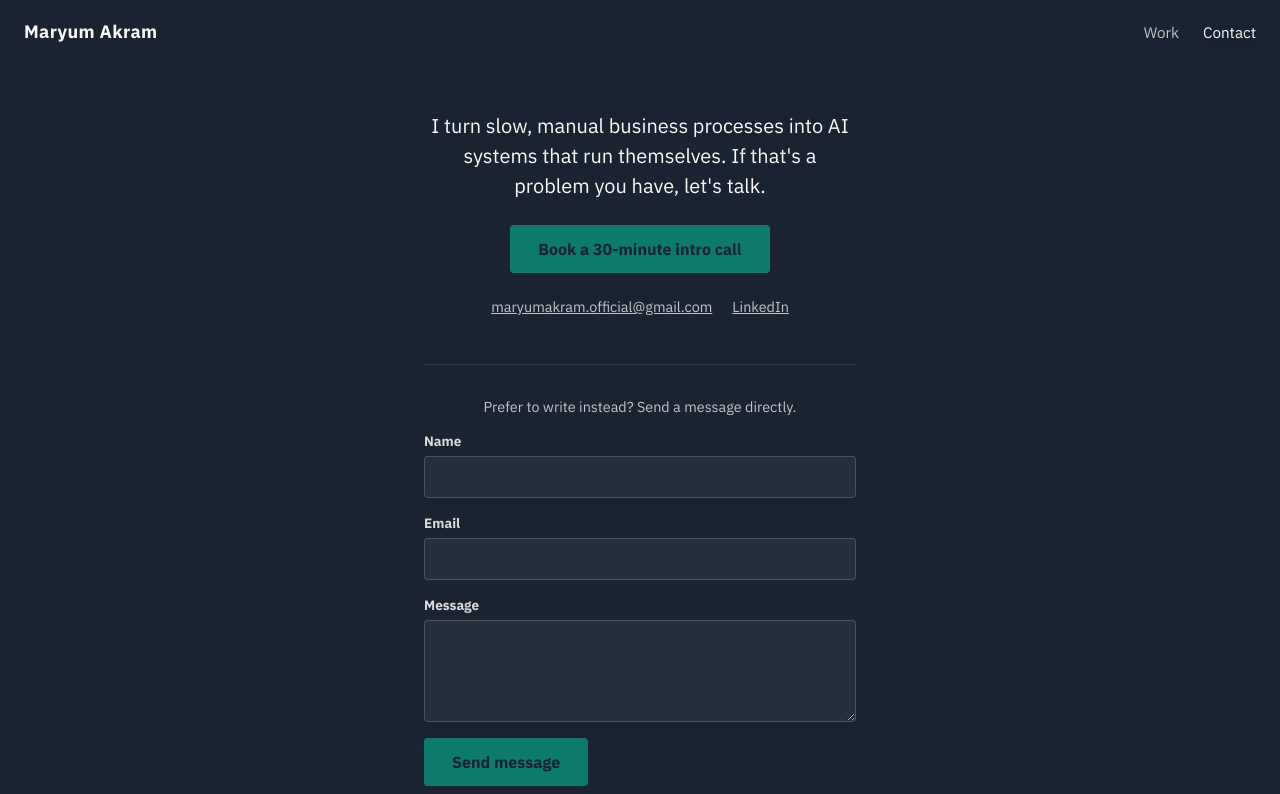
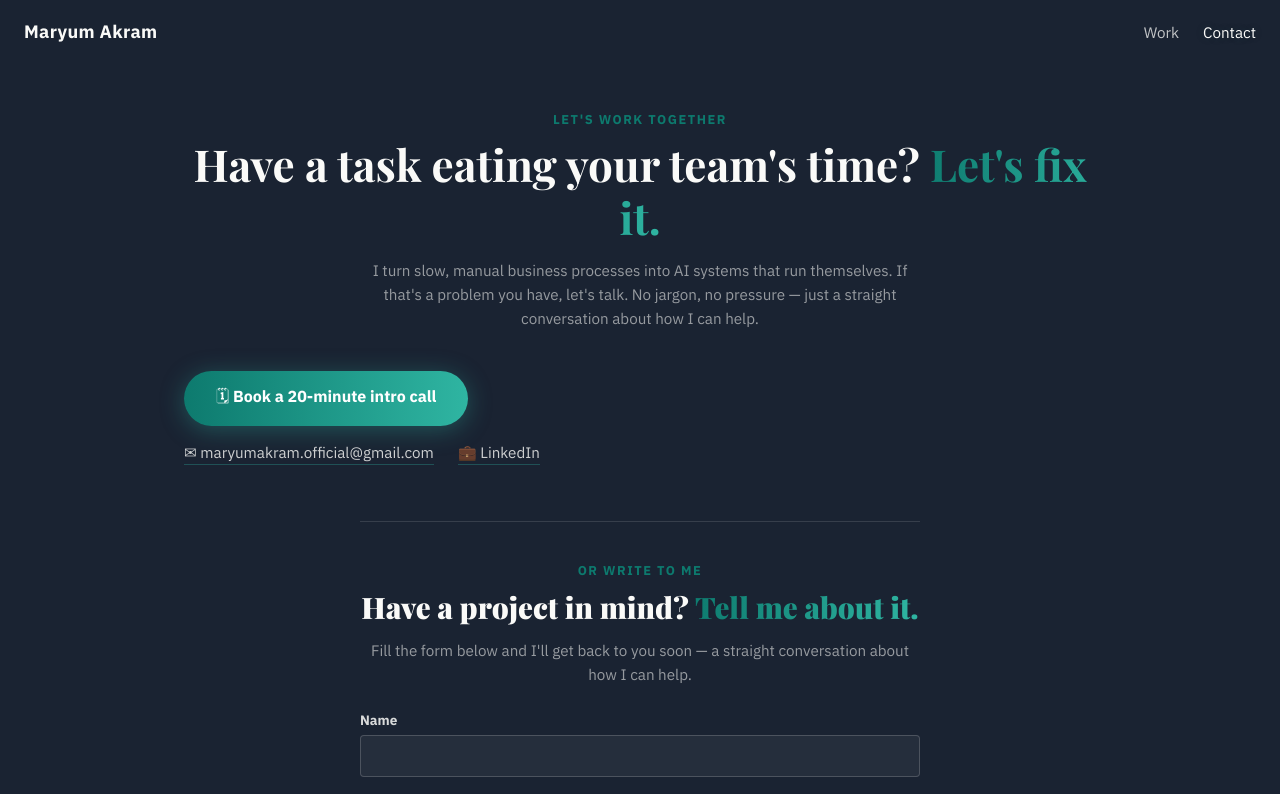
Before and after one commit to MaryumAkram16/maryum-portfolio, a React (Vite) app: page /contact in a window 1280 px wide. Shown: the top 794 px of the page. Built offline with nearby package versions, Linux system fonts and the light colour scheme.

Commit message:
Align Contact page with landing structure: section headings, pill CTA, friend-style copy

```diff
--- a/src/pages/Contact.css
+++ b/src/pages/Contact.css
@@ -1,48 +1,127 @@
 .contact {
-  align-items: center;
-  justify-content: center;
-  text-align: center;
-  padding: 48px 24px;
+  padding: 48px 24px 96px;
 }
 
-.contact .container {
+.contact-head {
+  margin-bottom: 40px;
+}
+
+.contact .section-head {
+  text-align: center;
   display: flex;
   flex-direction: column;
   align-items: center;
+}
+
+.contact .section-head h1,
+.contact .section-head h2 {
+  margin: 0;
+  line-height: 1.2;
+  font-family: 'Playfair Display', Georgia, serif;
+}
+
+.contact .section-head h1 {
+  font-size: clamp(1.9rem, 4.5vw, 2.75rem);
+}
+
+.contact .section-head h2 {
+  font-size: clamp(1.4rem, 3vw, 1.85rem);
+}
+
+.section-label {
+  margin: 0 0 10px;
+  font-size: 0.8rem;
+  font-weight: 700;
+  letter-spacing: 0.12em;
+  text-transform: uppercase;
+  color: var(--accent);
+}
+
+.hero-gradient {
+  background: linear-gradient(92deg, #0d7a6e, #2fb5a2);
+  -webkit-background-clip: text;
+  background-clip: text;
+  color: transparent;
+}
+
+.section-sub {
+  margin: 14px 0 0;
+  max-width: 560px;
+  font-size: 0.95rem;
+  line-height: 1.6;
+  opacity: 0.85;
+}
+
+.contact-primary {
+  margin-bottom: 16px;
+}
+
+.cta-pill {
+  display: inline-block;
+  padding: 14px 32px;
+  border-radius: 999px;
+  font-family: var(--font);
+  font-weight: 700;
+  font-size: 1rem;
+  text-decoration: none;
+  transition: box-shadow 0.15s ease, transform 0.15s ease;
+}
+
+.cta-solid {
+  background: linear-gradient(92deg, #0d7a6e, #2fb5a2);
+  color: #fff;
+  box-shadow: 0 4px 24px rgba(47, 181, 162, 0.35);
+}
+
+.cta-solid:hover,
+.cta-solid:focus-visible {
+  box-shadow: 0 6px 32px rgba(47, 181, 162, 0.55);
+  transform: translateY(-1px);
+}
+
+.contact-secondary {
+  display: flex;
   gap: 24px;
-  max-width: 480px;
+  font-size: 0.95rem;
+  opacity: 0.8;
+}
+
+.contact-secondary a {
+  color: var(--text);
+  text-decoration: none;
+  border-bottom: 1px solid rgba(47, 181, 162, 0.4);
+  padding-bottom: 2px;
+  transition: opacity 0.15s ease;
+}
+
+.contact-secondary a:hover,
+.contact-secondary a:focus-visible {
+  opacity: 0.7;
 }
 
 .contact-form-wrap {
   width: 100%;
-  margin-top: 24px;
-  padding-top: 32px;
+  max-width: 560px;
+  margin: 56px auto 0;
+  padding-top: 40px;
   border-top: 1px solid rgba(250, 250, 248, 0.12);
   display: flex;
   flex-direction: column;
-  gap: 16px;
+  gap: 24px;
 }
 
-.form-lead {
-  margin: 0;
-  font-size: 0.9rem;
-  opacity: 0.75;
-  text-align: center;
+.contact-form-head {
+  margin-bottom: 0;
 }
 
-.restatement {
-  margin: 0;
-  font-size: 1.25rem;
-  line-height: 1.5;
+.contact-form-head .section-sub {
+  margin-bottom: 0;
 }
 
-.contact-secondary {
-  display: flex;
-  gap: 20px;
-  font-size: 0.9rem;
-  opacity: 0.75;
+.contact-closing {
+  margin: 56px auto 0;
+  max-width: 480px;
+  text-align: center;
+  font-size: 0.85rem;
+  opacity: 0.55;
 }
-
-.contact-secondary a {
-  color: var(--text);
-}
--- a/src/pages/Contact.jsx
+++ b/src/pages/Contact.jsx
@@ -6,24 +6,54 @@ function Contact() {
   return (
     <main className="page contact">
       <div className="container">
-        <p className="restatement">
-          I turn slow, manual business processes into AI systems that run themselves. If
-          that's a problem you have, let's talk.
-        </p>
-        <a className="cta-button" href={BOOKING_URL} target="_blank" rel="noopener noreferrer">
-          Book a 30-minute intro call
-        </a>
+        <div className="section-head contact-head">
+          <p className="section-label">Let's work together</p>
+          <h1>
+            Have a task eating your team's time?<span className="hero-gradient"> Let's fix it.</span>
+          </h1>
+          <p className="section-sub">
+            I turn slow, manual business processes into AI systems that run themselves. If that's
+            a problem you have, let's talk. No jargon, no pressure — just a straight conversation
+            about how I can help.
+          </p>
+        </div>
+
+        <div className="contact-primary">
+          <a
+            className="cta-pill cta-solid"
+            href={BOOKING_URL}
+            target="_blank"
+            rel="noopener noreferrer"
+          >
+            🗓 Book a 20-minute intro call
+          </a>
+        </div>
+
         <div className="contact-secondary">
-          <a href={`mailto:${CONTACT_EMAIL}`}>{CONTACT_EMAIL}</a>
+          <a href={`mailto:${CONTACT_EMAIL}`}>✉ {CONTACT_EMAIL}</a>
           <a href={LINKEDIN_URL} target="_blank" rel="noopener noreferrer">
-            LinkedIn
+            💼 LinkedIn
           </a>
         </div>
 
         <div className="contact-form-wrap">
-          <p className="form-lead">Prefer to write instead? Send a message directly.</p>
+          <div className="section-head contact-form-head">
+            <p className="section-label">Or write to me</p>
+            <h2>
+              Have a project in mind?<span className="hero-gradient"> Tell me about it.</span>
+            </h2>
+            <p className="section-sub">
+              Fill the form below and I'll get back to you soon — a straight conversation about
+              how I can help.
+            </p>
+          </div>
           <ContactForm />
         </div>
+
+        <p className="contact-closing">
+          Based in Lahore, Pakistan · Working with businesses that want to replace manual work
+          with systems that run themselves.
+        </p>
       </div>
     </main>
   )
```
